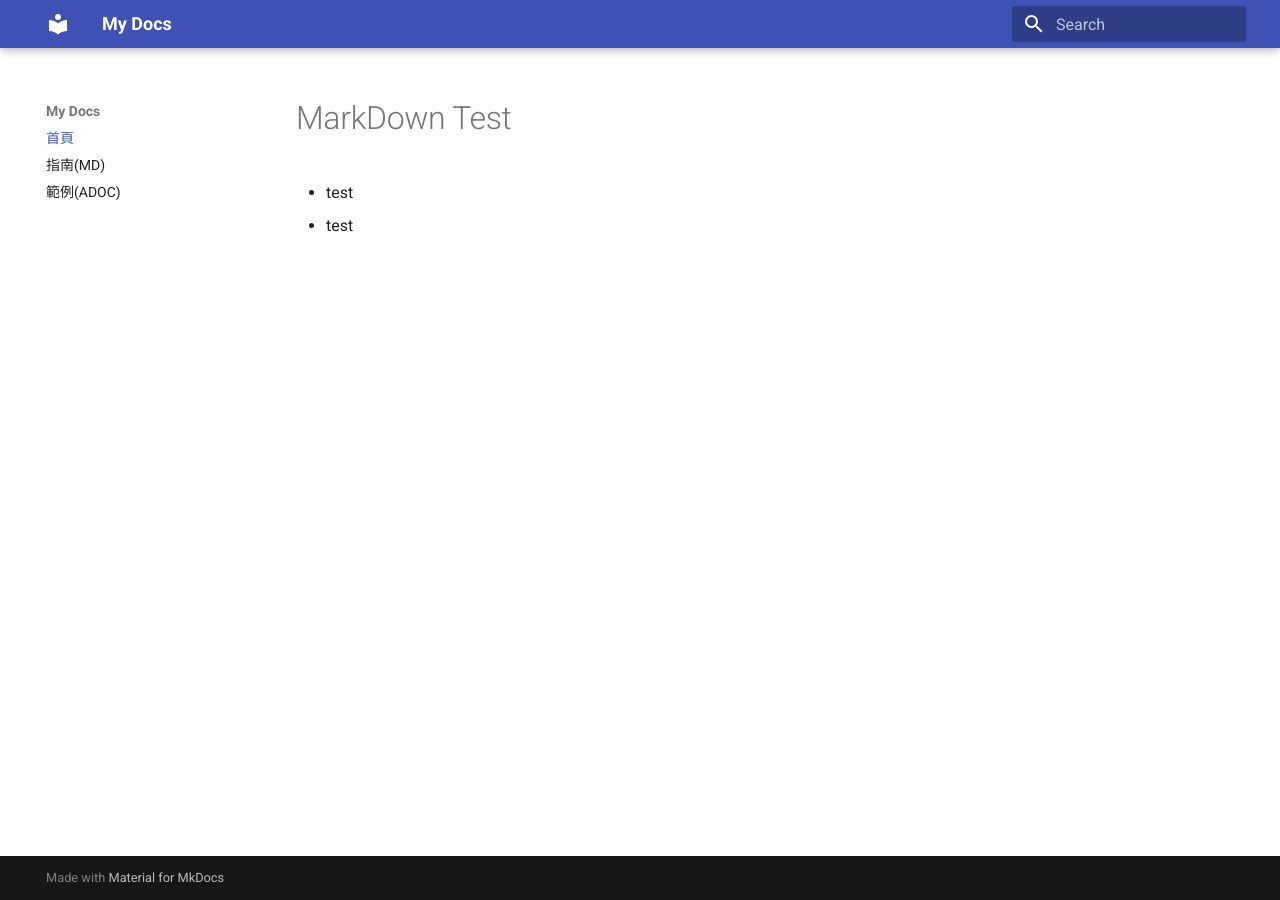
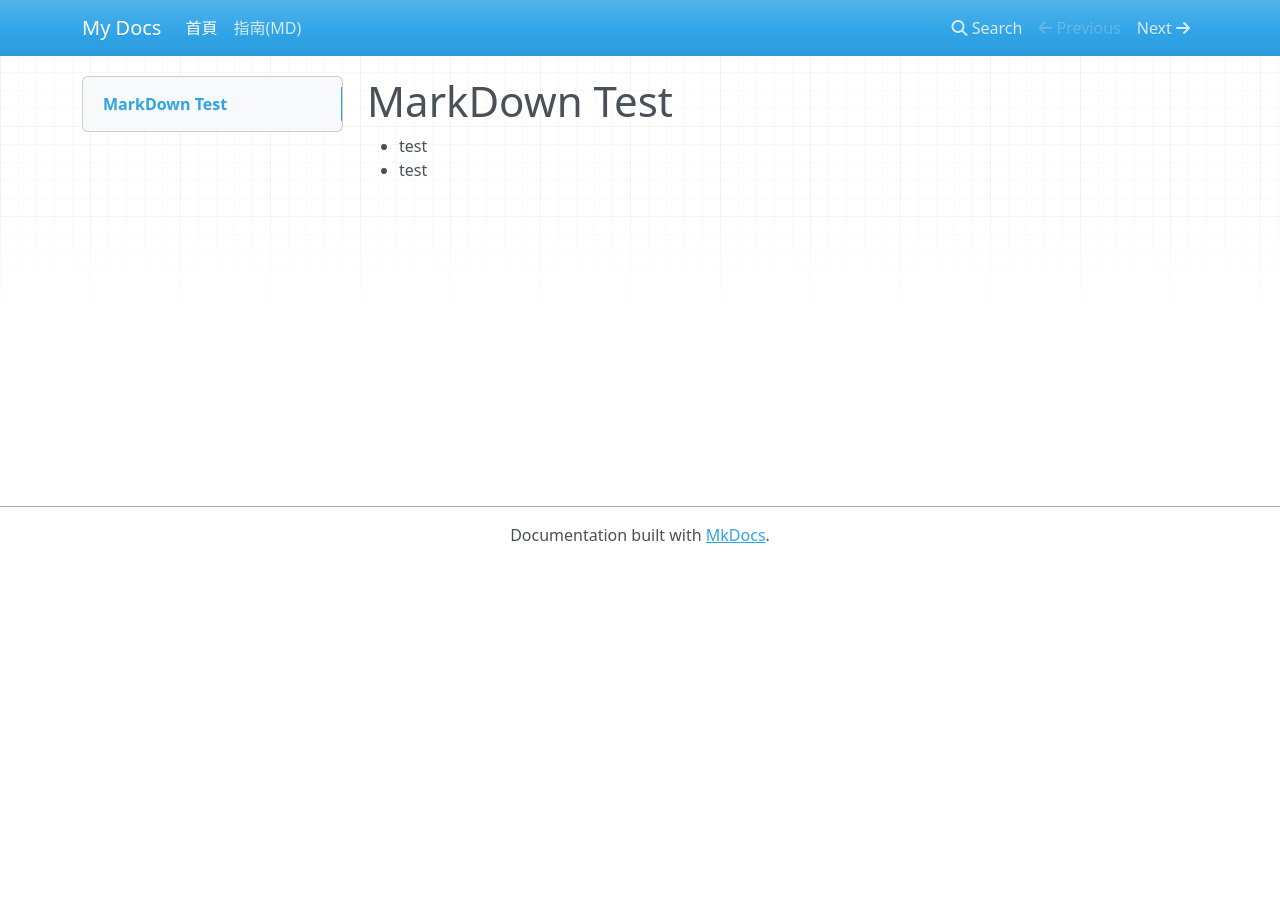
Before and after one commit to Lakeeeeee/Lakeeeeee.github.io, an MkDocs documentation site: the page built from docs/index.md, in a window 1280 px wide. Built offline with MkDocs 1.6.1, drawn with Linux system fonts in a browser that asks for light colours; nearby versions of some CDN libraries.

```diff
--- a/mkdocs.yml
+++ b/mkdocs.yml
@@ -1,19 +1,19 @@
 site_name: My Docs
 site_url: https://lakeeeeee.github.io/
 theme:
-  name: material
+  name: mkdocs
 
 nav:
   - 首頁: index.md
   - 指南(MD): guide.md
-  - 範例(ADOC): sample.adoc
+  # - 範例(ADOC): sample.adoc
 
 plugins:
   - search
-  - asciidoc:
-      backend: html5
-      attributes:
-        source-highlighter: rouge
+  # - asciidoc:
+  #     backend: html5
+  #     attributes:
+  #       source-highlighter: rouge
 
 markdown_extensions:
   - admonition
```
